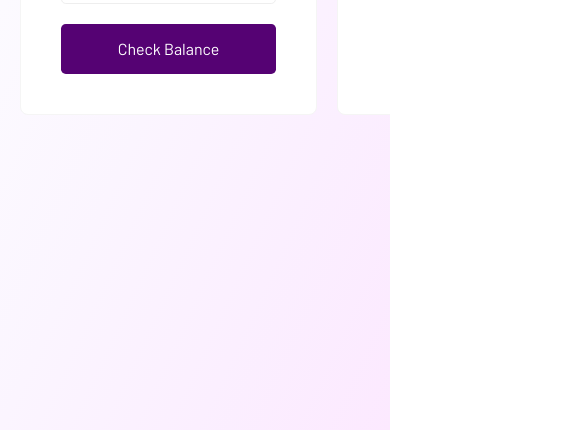
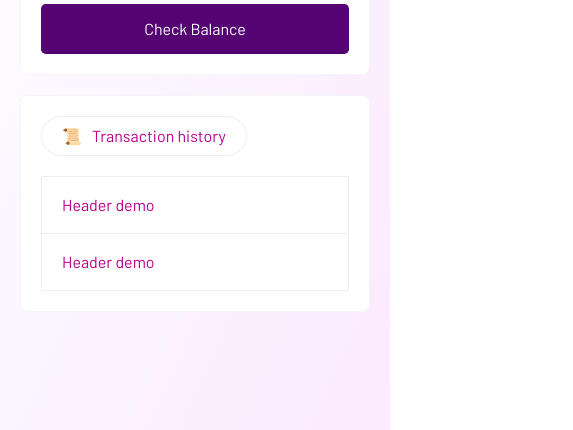
Before and after one commit to ninetales/BCU23D-Block-Explorer, a plain HTML site: page src/pages/balance.html in a window 390 px wide. Shown: the part 414-844 px from the top of the page, 573 px wide, since content can reach past the window. Drawn offline with Linux system fonts and the light colour scheme; some icons are missing.

Commit message:
:lipstick: responsive: updated layout to fit better

```diff
--- a/src/assets/styles/components/_cards.scss
+++ b/src/assets/styles/components/_cards.scss
@@ -1,6 +1,6 @@
 .card {
     border-radius: .5rem;
-    padding: 40px;
+    padding: 20px;
     border: 1px solid #f5f5f5;
 }
 
@@ -60,7 +60,20 @@
     }
 }
 
+
+.history {
+    display: flex;
+    flex-direction: column;
+    gap: 20px;
+    background-color: #fff;
+}
+
+
 @media screen and (min-width: $tabletSize) {
+
+    .card {
+        padding: 40px;
+    }
 
     .transfer {
 
@@ -72,10 +85,3 @@
 
     }
 }
-
-.history {
-    display: flex;
-    flex-direction: column;
-    gap: 20px;
-    background-color: #fff;
-}
--- a/src/assets/styles/layout/_grid.scss
+++ b/src/assets/styles/layout/_grid.scss
@@ -11,5 +11,11 @@
 }
 
 .grid-col-2 {
-    grid-template-columns: repeat(2, 1fr);
+    grid-template-columns: 1fr;
 }
+
+@media screen and (min-width: $tabletSize) {
+    .grid-col-2 {
+        grid-template-columns: repeat(2, 1fr);
+    }
+}
```
Also changed, not shown: src/assets/styles/style.css.
